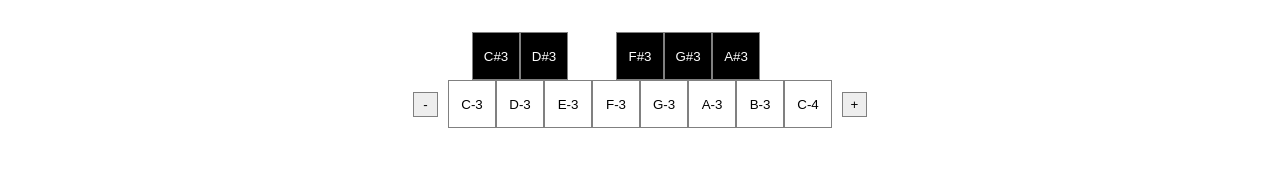
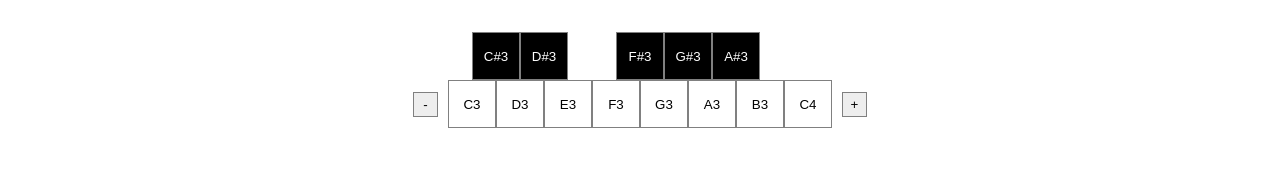
Before and after one commit to straburzynski/SynthJS, a React (Create React App) app: page / in a window 1280 px wide. Shown: the top 178 px of the page. Built offline with nearby package versions, Linux system fonts and the light colour scheme.

Commit message:
Tonaljs library added, cleanup.

```diff
--- a/package.json
+++ b/package.json
@@ -6,6 +6,7 @@
     "@testing-library/jest-dom": "^5.14.1",
     "@testing-library/react": "^12.0.0",
     "@testing-library/user-event": "^13.2.1",
+    "@tonaljs/tonal": "^4.6.5",
     "@types/jest": "^27.0.1",
     "@types/node": "^16.7.13",
     "@types/react": "^17.0.20",
--- a/public/index.html
+++ b/public/index.html
@@ -2,19 +2,19 @@
 <html lang='en'>
 <head>
     <meta charset='utf-8' />
-    <link rel='icon' href='%PUBLIC_URL%/favicon.ico' />
-    <meta name='viewport' content='width=device-width, initial-scale=1' />
-    <meta name='theme-color' content='#000000' />
+    <link href='%PUBLIC_URL%/favicon.ico' rel='icon' />
+    <meta content='width=device-width, initial-scale=1' name='viewport' />
+    <meta content='#000000' name='theme-color' />
     <meta
+        content='Web site created using create-react-app'
         name='description'
-        content='Web site created using create-react-app'
     />
     <!--
     <link rel="apple-touch-icon" href="%PUBLIC_URL%/logo192.png" />
       manifest.json provides metadata used when your web app is installed on a
       user's mobile device or desktop. See https://developers.google.com/web/fundamentals/web-app-manifest/
     -->
-    <link rel='manifest' href='%PUBLIC_URL%/manifest.json' />
+    <link href='%PUBLIC_URL%/manifest.json' rel='manifest' />
     <!--
       Notice the use of %PUBLIC_URL% in the tags above.
       It will be replaced with the URL of the `public` folder during the build.
--- a/src/components/KeyboardComponent/KeyboardComponent.tsx
+++ b/src/components/KeyboardComponent/KeyboardComponent.tsx
@@ -1,6 +1,6 @@
 import React, { FC, useEffect, useState } from 'react';
 import './keyboardComponent.scss';
-import { NOTES, StringIndex } from '../../consts/Notes';
+import { StringIndex } from '../../types';
 
 type KeyboardComponentProps = {
     onHandleKey: (event: React.MouseEvent<HTMLButtonElement> | KeyboardEvent, note: string) => void;
@@ -10,32 +10,25 @@ const KeyboardComponent: FC<KeyboardComponentProps> = ({ onHandleKey }) => {
     const [octave, setOctave] = useState(3);
 
     const KEY_MAPPING: StringIndex = {
-        a: `C-${octave}`,
-        s: `D-${octave}`,
-        d: `E-${octave}`,
-        f: `F-${octave}`,
-        g: `G-${octave}`,
-        h: `A-${octave}`,
-        j: `B-${octave}`,
-        k: `C-${octave + 1}`,
+        a: `C${octave}`,
         w: `C#${octave}`,
+        s: `D${octave}`,
         e: `D#${octave}`,
+        d: `E${octave}`,
+        f: `F${octave}`,
         t: `F#${octave}`,
+        g: `G${octave}`,
         y: `G#${octave}`,
+        h: `A${octave}`,
         u: `A#${octave}`,
+        j: `B${octave}`,
+        k: `C${octave + 1}`,
     };
 
     const handleKeyEvent = (e: KeyboardEvent) => {
         if (KEY_MAPPING.hasOwnProperty(e.key) && !e.repeat) {
             onHandleKey(e, KEY_MAPPING[e.key]);
         }
-    };
-
-    const getStartIndex = () => Object.keys(NOTES).indexOf(`C-${octave}`);
-
-    const getKeyNotes = () => {
-        const startIndex = getStartIndex();
-        return Object.keys(NOTES).slice(startIndex, startIndex + 13);
     };
 
     const handleOctaveChange = (value: number) => {
@@ -59,11 +52,11 @@ const KeyboardComponent: FC<KeyboardComponentProps> = ({ onHandleKey }) => {
             <button className="octave-switch" onClick={() => handleOctaveChange(-1)}>
                 -
             </button>
-            {getKeyNotes().map((note: string, i: number) => {
+            {Object.values(KEY_MAPPING).map((note: string) => {
                 return (
                     <button
                         id={note}
-                        key={i}
+                        key={note}
                         className={note.includes('#') ? 'black' : 'white'}
                         onMouseDown={(e) => onHandleKey(e, note)}
                         onMouseUp={(e) => onHandleKey(e, note)}
--- a/src/components/SynthComponent/SynthComponent.tsx
+++ b/src/components/SynthComponent/SynthComponent.tsx
@@ -1,6 +1,5 @@
 import React, { FC, MutableRefObject, useEffect, useRef, useState } from 'react';
 import { DefaultParams } from '../../consts/DefaultParams';
-import { NOTES } from '../../consts/Notes';
 import KeyboardComponent from '../KeyboardComponent/KeyboardComponent';
 import { WaveformEnum } from '../../models/WaveformEnum';
 import VolumeComponent from '../VolumeComponent/VolumeComponent';
@@ -9,6 +8,7 @@ import { AVAILABLE_FILTERS } from '../../consts/AvailableFilters';
 import FrequencyComponent from '../FrequencyComponent/FrequencyComponent';
 import RangeInput from '../shared/RangeInput/RangeInput';
 import { SynthEngineModel } from '../../models/SynthEngineModel';
+import { Note } from '@tonaljs/tonal';
 import './synthComponent.scss';
 
 const SynthComponent: FC<MutableRefObject<SynthEngineModel>> = (synthEngine: MutableRefObject<SynthEngineModel>) => {
@@ -66,13 +66,17 @@ const SynthComponent: FC<MutableRefObject<SynthEngineModel>> = (synthEngine: Mut
         draw();
     }, [synthEngine]);
 
-    const createOscillator = (freq: number, isPrimary: boolean, detune = 0) => {
+    const createOscillator = (freq: number | null | undefined, isPrimary: boolean, detune = 0) => {
+        if (freq == null) {
+            throw new Error('unrecognized note');
+        } else {
             const osc = synthEngine.current.audioContext.createOscillator();
             osc.type = isPrimary ? primaryWaveform : secondaryWaveform;
             osc.frequency.value = freq;
             osc.detune.value = detune;
             osc.connect(isPrimary ? synthEngine.current.primaryAdsr : synthEngine.current.secondaryAdsr);
             return osc;
+        }
     };
 
     const killOscillators = (t = 0, note?: string) => {
@@ -100,9 +104,10 @@ const SynthComponent: FC<MutableRefObject<SynthEngineModel>> = (synthEngine: Mut
                 console.log('note on: ', note);
                 killOscillators();
                 setCurrentNote(note);
+                const freq = Note.get(note).freq;
                 document.getElementById(note)?.classList.add('active');
-                s.primaryVco = createOscillator(NOTES[note], true);
-                s.secondaryVco = createOscillator(NOTES[note], false);
+                s.primaryVco = createOscillator(freq, true);
+                s.secondaryVco = createOscillator(freq, false);
                 envelopeOn(s.primaryAdsr.gain, attack, decay, sustain);
                 envelopeOn(s.secondaryAdsr.gain, attack, decay, sustain);
                 s.primaryVco.start();
@@ -242,7 +247,7 @@ const SynthComponent: FC<MutableRefObject<SynthEngineModel>> = (synthEngine: Mut
             <hr />
             {currentNote ? (
                 <p>
-                    <strong>{currentNote}</strong> [<i> {NOTES[currentNote]} Hz</i> ]
+                    <strong>{currentNote}</strong> [<i> {Note.get(currentNote).freq} Hz</i> ]
                 </p>
             ) : (
                 <p>---</p>
--- a/src/consts/Notes.ts
+++ /dev/null
@@ -1,94 +0,0 @@
-export const NOTES: StringIndex = {
-    'A-0': 27.5,
-    'A#0': 29.1352,
-    'B-0': 30.8677,
-    'C-1': 32.7032,
-    'C#1': 34.6478,
-    'D-1': 36.7081,
-    'D#1': 38.8909,
-    'E-1': 41.2034,
-    'F-1': 43.6535,
-    'F#1': 46.2493,
-    'G-1': 48.9994,
-    'G#1': 51.9131,
-    'A-1': 55.0,
-    'A#1': 58.2705,
-    'B-1': 61.7354,
-    'C-2': 65.4064,
-    'C#2': 69.2957,
-    'D-2': 73.4162,
-    'D#2': 77.7817,
-    'E-2': 82.4069,
-    'F-2': 87.3071,
-    'F#2': 92.4986,
-    'G-2': 97.9989,
-    'G#2': 103.826,
-    'A-2': 110.0,
-    'A#2': 116.541,
-    'B-2': 123.471,
-    'C-3': 130.813,
-    'C#3': 138.591,
-    'D-3': 146.832,
-    'D#3': 155.563,
-    'E-3': 164.814,
-    'F-3': 174.614,
-    'F#3': 184.997,
-    'G-3': 195.998,
-    'G#3': 207.652,
-    'A-3': 220.0,
-    'A#3': 233.082,
-    'B-3': 246.942,
-    'C-4': 261.626,
-    'C#4': 277.183,
-    'D-4': 293.665,
-    'D#4': 311.127,
-    'E-4': 329.628,
-    'F-4': 349.228,
-    'F#4': 369.994,
-    'G-4': 391.995,
-    'G#4': 415.305,
-    'A-4': 440.0,
-    'A#4': 466.164,
-    'B-4': 493.883,
-    'C-5': 523.251,
-    'C#5': 554.365,
-    'D-5': 587.33,
-    'D#5': 622.254,
-    'E-5': 659.255,
-    'F-5': 698.456,
-    'F#5': 739.989,
-    'G-5': 783.991,
-    'G#5': 830.609,
-    'A-5': 880.0,
-    'A#5': 932.328,
-    'B-5': 987.767,
-    'C-6': 1046.5,
-    'C#6': 1108.73,
-    'D-6': 1174.66,
-    'D#6': 1244.51,
-    'E-6': 1318.51,
-    'F-6': 1396.91,
-    'F#6': 1479.98,
-    'G-6': 1567.98,
-    'G#6': 1661.22,
-    'A-6': 1760.0,
-    'A#6': 1864.66,
-    'B-6': 1975.53,
-    'C-7': 2093.0,
-    'C#7': 2217.46,
-    'D-7': 2349.32,
-    'D#7': 2489.02,
-    'E-7': 2637.02,
-    'F-7': 2793.83,
-    'F#7': 2959.96,
-    'G-7': 3135.96,
-    'G#7': 3322.44,
-    'A-7': 3520.0,
-    'A#7': 3729.31,
-    'B-7': 3951.07,
-    'C-8': 4186.01,
-};
-
-export type StringIndex = {
-    [key: string]: any;
-};
--- a/src/services/SynthEngineFactory.tsx
+++ b/src/services/SynthEngineFactory.tsx
@@ -39,12 +39,12 @@ export const createSynthEngine = (): SynthEngineModel => {
     // configure filter lfo
     lfo1.type = WaveformEnum.SINE;
     lfo1.frequency.value = DefaultParams.lfoFrequency;
-    lfo1.start()
+    lfo1.start();
     lfo1Gain.gain.value = DefaultParams.lfoGain;
 
     lfo2.type = WaveformEnum.SQUARE;
     lfo2.frequency.value = DefaultParams.lfoFrequency;
-    lfo2.start()
+    lfo2.start();
     lfo2Gain.gain.value = DefaultParams.lfoGain;
 
     // configure filter
@@ -77,7 +77,7 @@ export const createSynthEngine = (): SynthEngineModel => {
     // connect nodes
     primaryAdsr.connect(primaryVca).connect(filter);
     secondaryAdsr.connect(secondaryVca).connect(filter);
-    filter.connect(delayNode).connect(delayFeedback).connect(filter)
+    filter.connect(delayNode).connect(delayFeedback).connect(filter);
     lfo1.connect(lfo1Gain).connect(filter.detune);
     lfo2.connect(lfo2Gain).connect(masterVca.gain);
     filter.connect(masterVca).connect(limiter).connect(analyser).connect(audioContext.destination);
--- /dev/null
+++ b/src/types.ts
@@ -0,0 +1,3 @@
+export type StringIndex = {
+    [key: string]: any;
+};
```
Also changed, not shown: src/consts/KeyMapping.ts (deleted, +0 -18 lines), src/models/SynthEngineModel.ts (+4 -4 lines), src/components/KeyboardComponent/keyboardComponent.scss (indentation only), src/components/SynthComponent/synthComponent.scss (indentation only), 2 other files (tests, documents, lock files or other folders). Lines whose indentation alone changed are shown as unchanged.
